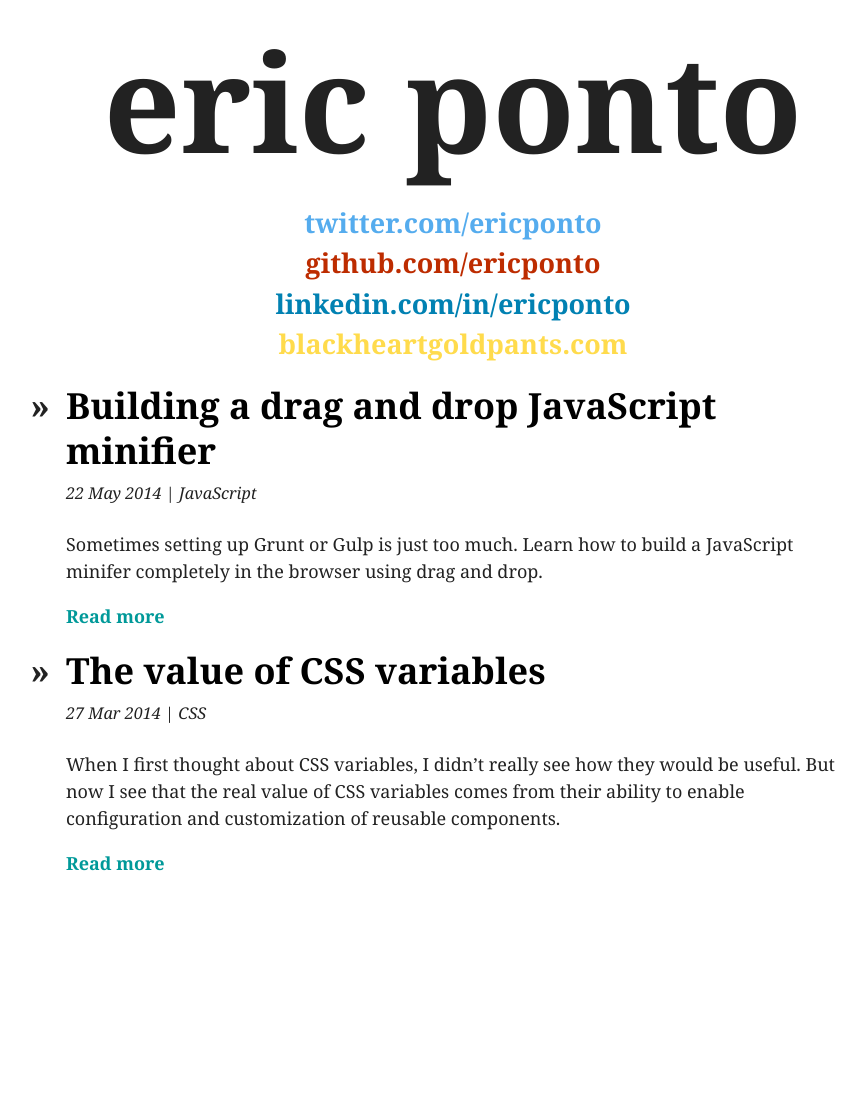
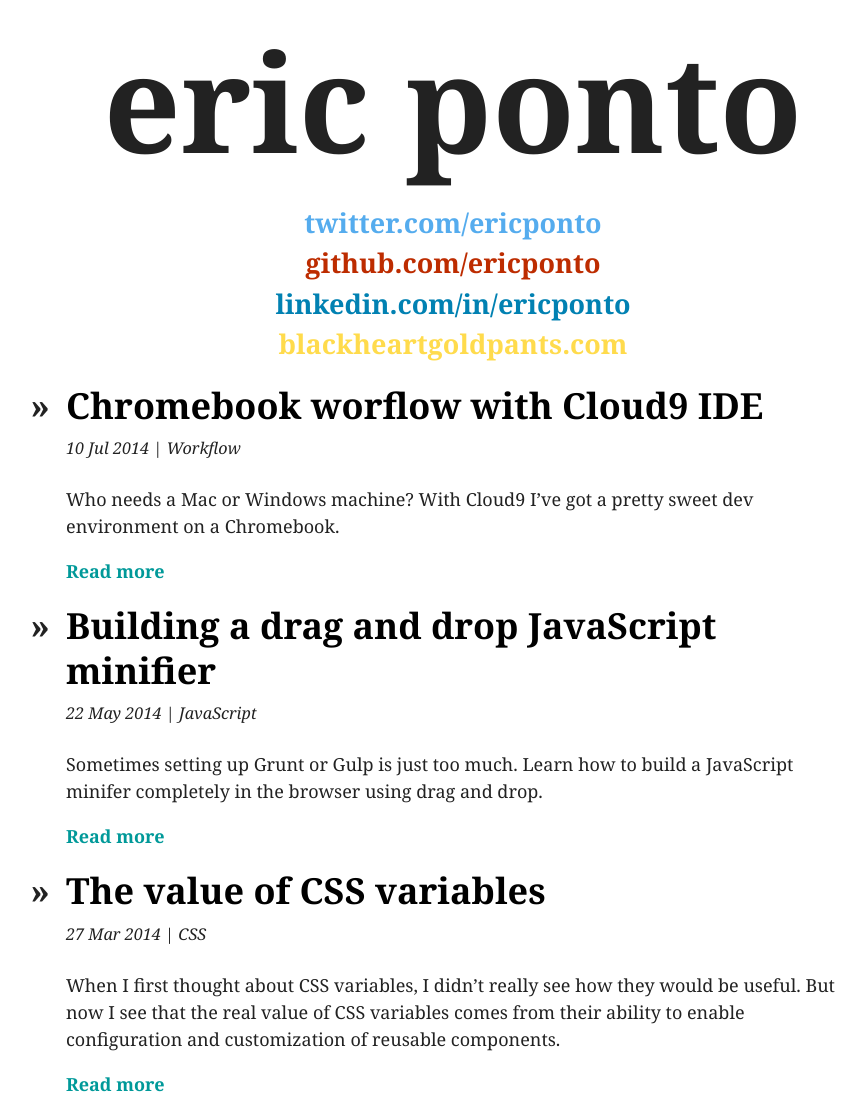
Before and after one commit to ericponto/ericponto.github.io, a Jekyll site: the page built from index.html, in a window 1280 px wide. Shown: the whole page, without its empty margins (187-1053 px from the left). Built offline with Jekyll 4.4.1, drawn with Linux system fonts in a browser that asks for light colours; Markdown is read by kramdown in place of the engine named in the settings; the list of posts is cut into pages by our own code; before the commit the page ends 900 px from its top, so only the background shows below that; some of the changed lines change nothing that is shown.

Commit message:
new post on Cloud9

```diff
--- a/_config.yml
+++ b/_config.yml
@@ -1,6 +1,6 @@
 name: Eric Ponto
 markdown: redcarpet
-pygments: true
+highlighter: 'pygments'
 safe: false
 relative_permalinks: false
 exclude: ['README.md', 's3_website.yml', 'node_modules', 'bower.json', '.bowerrc', 'package.json', 'Gruntfile.js']
--- /dev/null
+++ b/_posts/2014-07-10-chromebook-cloud9-ide.md
@@ -0,0 +1,24 @@
+---
+  layout: post
+  title: Chromebook worflow with Cloud9 IDE
+  tag: Workflow
+  excerpt: Who needs a Mac or Windows machine? With Cloud9 I've got a pretty sweet dev environment on a Chromebook.
+---
+
+I bought a Chromebook when they first came out a few years ago. I did my best to find replacements for all the traditional desktop apps I use and was mostly successful. But I never really was able to get a good development environment set up. There were some online code editors that were fine for doing small stuff, but I missed all my tools.
+
+So we've always had another laptop that I used along side the Chromebook for development. But with kids both of those machines were in need of replacement. My first Chromebook stopped working after the power cord got snapped off inside the port. Our Windows 8 machine didn't last much longer with a little someone deciding to lay down on it while open, flattening it and snapping the hinges. It held together a little while with a large binder clip, but finally gave out. Anyway, it was time for a new computer and as a quick replacement, we decided to get another Chromebook.
+
+I was a little worried that it again would not be suitable as a dev machine. I had heard of [Cloud9](https://c9.io/) and decided tonight to give it a try, but I was not expecting much from a cloud-based solution. I was totally wrong. I am using it right now and it is awesome.
+
+I quickly connected it to my github account and clone in the repo for this site. From the provided terminal, I found node and ruby already installed. So I was able to `npm install` and `gem install jekyll` to get the whole site up and running "locally." After installing the grunt-cli globally, I made changes in a Less file and ran `grunt` just as I would normally and built the CSS. So cool.
+
+The only tricky part of whole process was getting the Jekyll server running where I could actually see my changes. But Cloud9 has variables you can use to correctly set the port and host for the server.
+
+{% highlight PowerShell %}
+jekyll serve --host $IP --port $PORT
+{% endhighlight %}
+
+To actually see the site, the url was: https://[workspacename]-c9-[username].c9.io
+
+So that's pretty much it. I'm missing my Sublime Text plugins a little bit, but the Cloud9 editor isn't bad. We'll see how I feel about all of this after a few weeks of use, but for tonight I'm super pleased that I'm able to maintain my normal workflow from our new Chromebook.
```
